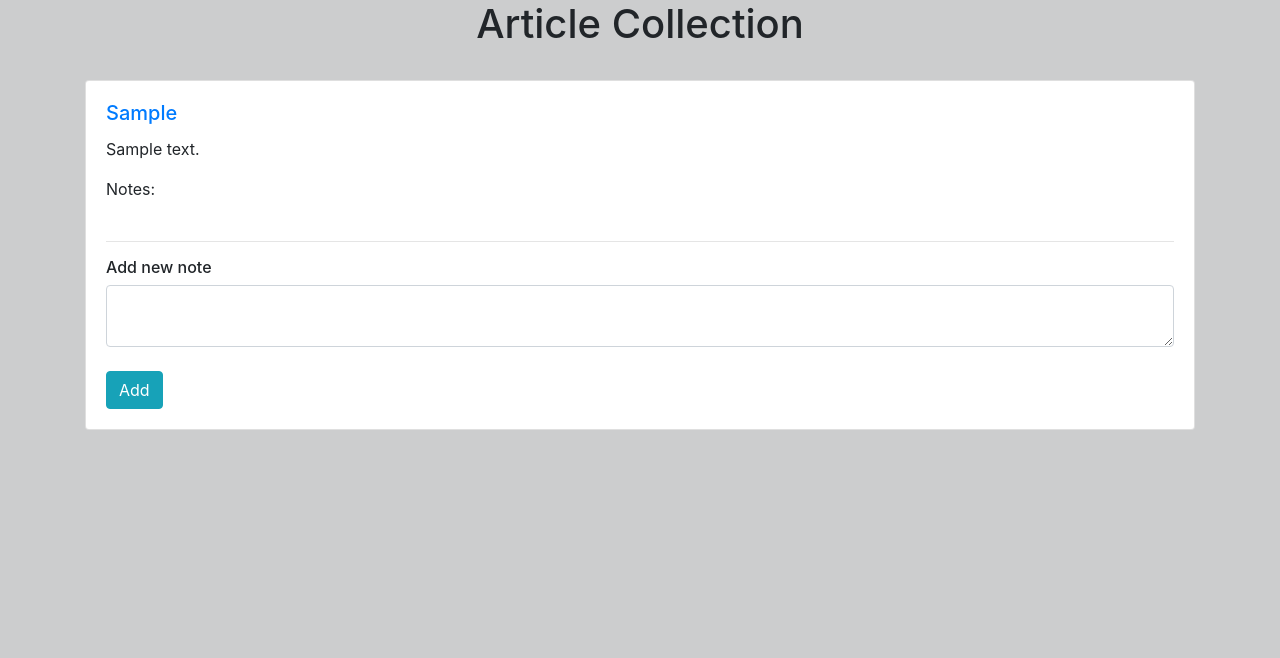
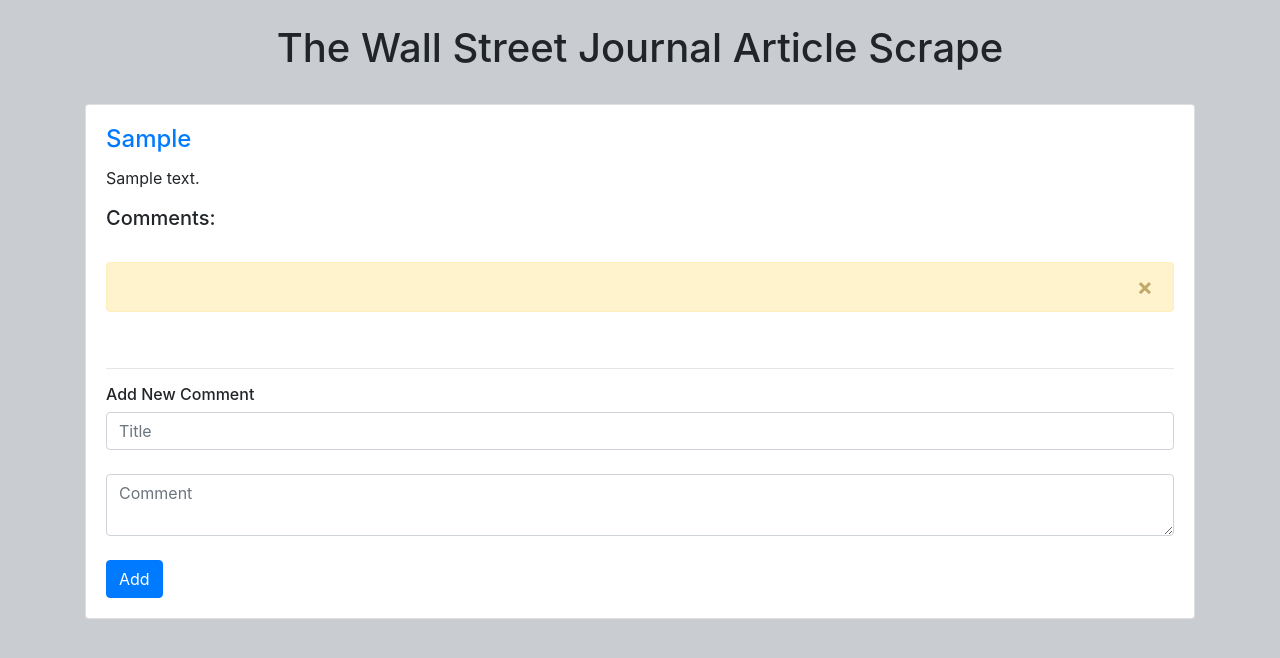
Before and after one commit to avrora7/newsScrape, a Node server app: template views/index.handlebars in a window 1280 px wide. Shown: the top 658 px of the page. Run offline with Node 20, Linux system fonts and the light colour scheme; tables that the repository leaves empty hold one stand-in row (values such as "Sample post"); the template is opened without the code that fills it: values that come from a table or form of the project are taken from there, most other values are stand-ins (such as "Sample title", 1, 10 or a date in 2020); some libraries are stand-ins or nearby versions.

Commit message:
working code

```diff
--- a/public/app.js
+++ b/public/app.js
@@ -0,0 +1,40 @@
+$(document).on("click", ".close", function() {
+    var noteId = $(this).attr("data-id");
+    var articleId = $(this).attr("data-parent");
+
+    $.ajax({
+        method: "DELETE",
+        url: "/articles/" + articleId + "/" + noteId,
+        success: function (data, text) {
+          location.reload();
+        },
+        error: function (request, status, error) {
+        }
+      })
+});
+
+$(document).on("click", ".addNoteButton", function() {
+
+    var thisId = $(this).attr("data-id");
+    var noteTitle = $("#title_" + thisId).val().trim();
+    var noteBody = $("#body_" + thisId).val().trim();
+    if (noteTitle == "" || noteBody == "") {
+        return;
+    }
+
+    var d = {
+        title: noteTitle,
+        body: noteBody
+      }
+
+    $.ajax({
+      method: "POST",
+      url: "/articles/" + thisId,
+      data:d,
+      success: function (data, text) {
+        location.reload();
+      },
+      error: function (request, status, error) {
+      }
+    })
+});
--- a/server.js
+++ b/server.js
@@ -21,8 +21,6 @@ var exphbs = require("express-handlebars");
 app.engine("handlebars", exphbs({ defaultLayout: "main" }));
 app.set("view engine", "handlebars");
 
-
-// If deployed, use the deployed database. Otherwise use the local mongoHeadlines database
 var MONGODB_URI = process.env.MONGODB_URI || "mongodb://localhost/mongoHeadlines";
 mongoose.Promise = Promise;
 mongoose.connect(MONGODB_URI, { useNewUrlParser: true });
@@ -76,75 +74,65 @@ function getFromCheerio(callback) {
     });
 }
 
-// Route for getting all Articles from the db
 app.get("/articles", function (req, res) {
     console.log("here")
-    // Grab every document in the Articles collection
     db.Article.find({})
         .then(function (dbArticle) {
-            // If we were able to successfully find Articles, send them back to the client
             res.json(dbArticle);
         })
         .catch(function (err) {
-            // If an error occurred, send it to the client
             res.json(err);
         });
 });
 
-// Route for grabbing a specific Article by id, populate it with it's note
 app.get("/articles/:id", function (req, res) {
-    // Using the id passed in the id parameter, prepare a query that finds the matching one in our db...
+
     db.Article.findOne({ _id: req.params.id })
-        // ..and populate all of the notes associated with it
         .populate("note")
         .then(function (dbArticle) {
-            // If we were able to successfully find an Article with the given id, send it back to the client
             res.json(dbArticle);
         })
         .catch(function (err) {
-            // If an error occurred, send it to the client
             res.json(err);
         });
 });
 
-// Route for saving/updating an Article's associated Note
-app.post("/articles/:id", function (req, res) {
-    // Create a new note and pass the req.body to the entry
-    db.Note.create(req.body)
-        .then(function (dbNote) {
-            // If a Note was created successfully, find one Article with an `_id` equal to `req.params.id`. Update the Article to be associated with the new Note
-            // { new: true } tells the query that we want it to return the updated User -- it returns the original by default
-            // Since our mongoose query returns a promise, we can chain another `.then` which receives the result of the query
-            return db.Article.findOneAndUpdate({ _id: req.params.id }, { note: dbNote._id }, { new: true });
-        })
-        .then(function (dbArticle) {
-            // If we were able to successfully update an Article, send it back to the client
-            res.json(dbArticle);
-        })
-        .catch(function (err) {
-            // If an error occurred, send it to the client
-            res.json(err);
+app.delete("/articles/:articleId/:noteId", function (req, res) {
+    db.Article.findOne({ _id: req.params.articleId })
+        .populate('notes')
+        .exec(function (err, dbArticle) {
+            db.Note.findOne({ _id: req.params.noteId })
+                .then(function (dbNote) {
+                    for (var i = 0; i < dbArticle.notes.length; i++) {
+                        if (dbArticle.notes[i]._id == dbNote._id) {
+                            dbArticle.notes.splice(i, 1)
+                            break;
+                        }
+                    }
+                    dbArticle.save().then(function (dbArticle) {
+                        db.Note.remove({ _id: dbNote._id }, function (err, data) {
+                            console.log("err-" + err)
+                            res.json("ok");
+                        });
+                    })
+                });
         });
 });
 
-// Start the server
+app.post("/articles/:id", function (req, res) {
+    db.Note.create(req.body)
+        .then(function (dbNote) {
+            db.Article.findOne({ _id: req.params.id })
+                .populate('notes')
+                .exec(function (err, dbOneArticle) {
+                    dbOneArticle.notes.push(dbNote)
+                    dbOneArticle.save(function (dbSavedOne) {
+                        res.json(dbSavedOne);
+                    });
+                });
+        });
+});
+
 app.listen(PORT, function () {
     console.log("App running on port " + PORT + "!");
 });
-
-// function test() {
-//     db.Article.create(
-//         { headline: "My 2 21212 article", summary: "my summary", link: "https://ibm.com" },
-//         function (err, dbArticle) {
-//             console.log(err);
-//             db.Note.create({ title: "note 1", body: "body 1" }, function (err, dbNote) {
-//                 console.log(dbArticle)
-//                 dbArticle.notes.push(dbNote);
-//                 dbArticle.save(function (err, dbArticle2) {
-//                     console.log(dbArticle2);
-//                 });
-//             });
-//         });
-// }
-
-// test();
--- a/views/index.handlebars
+++ b/views/index.handlebars
@@ -1,21 +1,33 @@
-<h1 class="text-center">Article Collection</h1>
+<br>
+<h1 class="text-center">The Wall Street Journal Article Scrape</h1>
 
 {{#each articles}}
 <br>
 <div class="card" style="">
   <div class="card-body">
-    <h5 class="card-title"><a target="_blank" href="{{link}}" class="">{{headline}}<a /></h5>
+    <h4 class="card-title"><a target="_blank" href="{{link}}" class="">{{headline}}<a /></h4>
     <p class="card-text">{{summary}}</p>
-    Notes:<br>
+    <h5>Comments: </h5><br>
+
     {{#each notes}}
-    {{title}}<br>
+
+    <div class="alert alert-warning alert-dismissible fade show" role="alert">
+      <strong>{{title}}</strong><br>{{body}}
+      <button type="button" data-id="{{_id}}" data-parent="{{../_id}}" class="close" data-dismiss="alert" aria-label="Close">
+        <span aria-hidden="true">&times;</span>
+      </button>
+    </div>
+    <br>
+
     {{/each}}
+
     <hr>
     <form>
-      <h6>Add new note</h6>
-      <textarea class="form-control"></textarea>
+      <h6>Add New Comment</h6>
+      <input class="form-control" id="title_{{_id}}" placeholder="Title" /><br>
+      <textarea class="form-control" id="body_{{_id}}" placeholder="Comment" ></textarea>
       <br>
-      <button class="btn btn-info">Add</button>
+      <button type="button" class="btn btn-primary addNoteButton" data-id="{{_id}}">Add</button>
     </form>
   </div>
 </div>
--- a/views/layouts/main.handlebars
+++ b/views/layouts/main.handlebars
@@ -7,15 +7,15 @@
 	 crossorigin="anonymous">
 	<link rel="stylesheet" href="https://use.fontawesome.com/releases/v5.3.1/css/all.css" integrity="sha384-mzrmE5qonljUremFsqc01SB46JvROS7bZs3IO2EmfFsd15uHvIt+Y8vEf7N7fWAU"
 	 crossorigin="anonymous">
-	<title>Article Collection</title>
+	<title>WSJ Article Scrape </title>
 	<script src="https://code.jquery.com/jquery.js"></script>
-	<script src="/js/app.js"></script>
+	<script src="/app.js"></script>
 </head>
 
 <body>
 	<style>
 		body {
-			background-color: rgb(204, 205, 206);
+			background-color: rgb(201, 205, 209);
 		}
 	</style>
 	<div class="container">
--- a/views/partials/burgers/burger-block.handlebars
+++ /dev/null
@@ -1,13 +0,0 @@
-<tr>
-	<td>
-	{{burger_name}}
-	</td>
-	<td>
-	<button class="change-devour btn btn-info" data-id="{{id}}" data-newdevour="{{devour}}">
-		{{#if devour}}Devour it!{{else}}Wrong Order{{/if}}
-	</button>
-	</td>
-	<td>
-	<button class="delete-burger btn btn-outline-info" data-id="{{this.id}}"><i class="fas fa-trash-alt fa-lg"></i></button>
-	</td>
-</tr>
```
Also changed, not shown: README.md.
